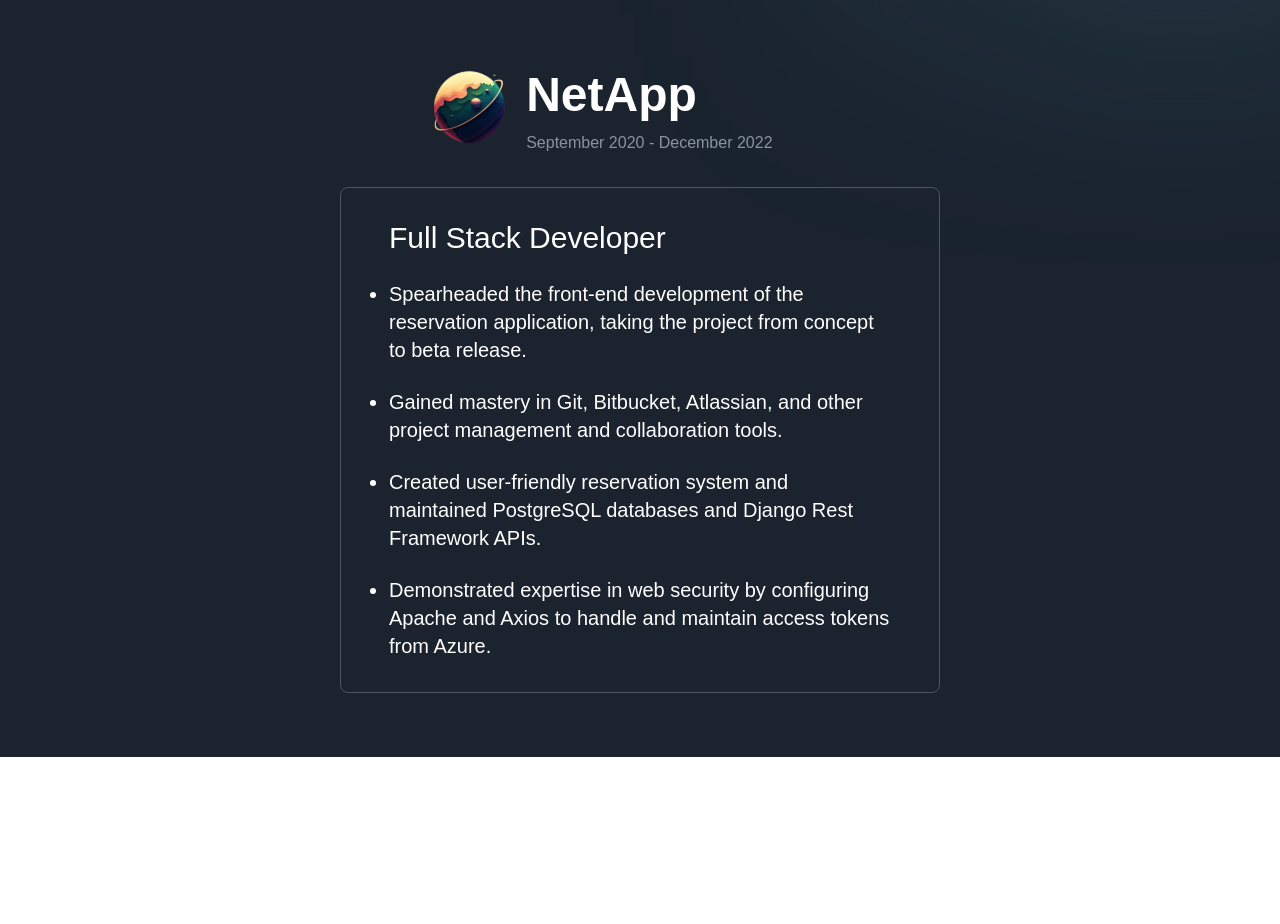
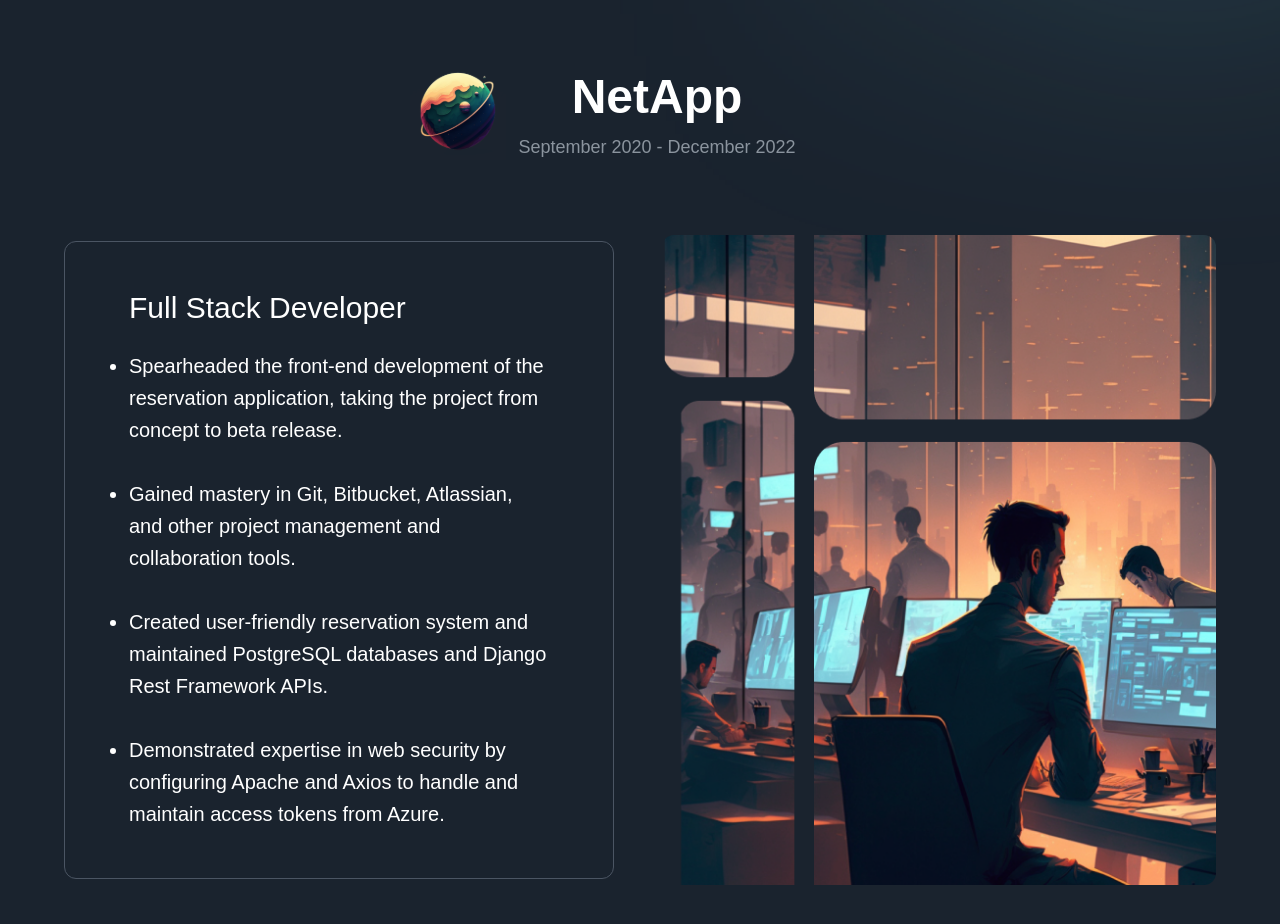
Before and after one commit to Falzaro/personal-website-space, a Next.js app: page / in a window 1280 px wide. Shown: the part 1740-2664 px from the top of the page. Before the commit the page ends 2497 px from the top, so only its background shows below. Built offline with nearby package versions, Linux system fonts and the light colour scheme; a web font is replaced by a local one.

Commit message:
added picture to the NetApp section

```diff
--- a/sections/Experience.jsx
+++ b/sections/Experience.jsx
@@ -13,7 +13,7 @@
       variants={staggerContainer}
       initial="hidden"
       whileInView="show"
-      viewport={{ once: false, amount: 0.25 }}
+      viewport={{ once: true, amount: 0.4 }}
       className={`${styles.innerWidth} mx-auto flex flex-col gap-8`}
     >
       <TypingText title="| Experience" textStyles="text-center" />
@@ -21,23 +21,35 @@
         variants={fadeIn('up', 'tween', 0.2, 1)}
         className="flex-[0.75] flex justify-center flex-col"
       >
-        <div className="flex items-center mx-auto">
+        {/* Company name */}
+        <div className="flex items-center mx-auto lg:mb-10">
           <img
             src="/single planet netapp.svg"
             alt="get-started"
             className="w-1/4 h-1/4 object-contain -mb-2"
           />
           <div className="flex flex-col">
-            <TitleText title={<>NetApp</>} />
-            <p className="text-[#8B949E]">September 2020 - December 2022</p>
+            <TitleText title={<>NetApp</>} textStyles="lg:text-center" />
+            <p className="text-[#8B949E] lg:text-lg">
+              September 2020 - December 2022
+            </p>
           </div>
         </div>
-        <div className="mt-[31px] flex flex-col max-w-[500px] md:max-w-[600px] gap-[24px] mx-auto">
-          <div className={`${styles.card}`}>
-            <p className="text-white text-2xl md:text-3xl font-medium pb-6 px-4">
+        {/* Job Description */}
+        <motion.div
+          variants={fadeIn('right', 'tween', 0.5, 1)}
+          className="mt-[31px] w-full flex items-center justify-center gap-8 lg:gap-12 xl:gap-18 2xl:gap-24 mx-auto"
+        >
+          {/* Card */}
+          <div
+            className={`${styles.card} max-w-[500px] md:max-w-[600px] lg:max-w-[550px]`}
+          >
+            {/* Job title */}
+            <p className="text-white text-2xl md:text-3xl 2xl:text-4xl font-medium pb-6 px-4">
               Full Stack Developer
             </p>
-            <ul className="list-disc text-white px-4 space-y-6 md:text-xl">
+            {/* Job summary */}
+            <ul className="list-disc text-white px-4 space-y-6 lg:space-y-8 lg:leading-8 2xl:leading-9 md:text-xl 2xl:text-xl">
               <li>
                 Spearheaded the front-end development of the reservation
                 application, taking the project from concept to beta release.
@@ -56,7 +68,17 @@
               </li>
             </ul>
           </div>
-        </div>
+          <motion.div
+            variants={fadeIn('left', 'tween', 1, 1)}
+            className="w-[50%] max-w-[600px] max-h-[650px] 2xl:max-h-[700px] hidden lg:block h-screen flex-1"
+          >
+            <img
+              src="/netapp.png"
+              alt="netapp"
+              className="w-full h-full object-cover rounded-xl"
+            />
+          </motion.div>
+        </motion.div>
       </motion.div>
     </motion.div>
   </section>
--- a/sections/Hero.jsx
+++ b/sections/Hero.jsx
@@ -12,7 +12,7 @@
       variants={staggerContainer}
       initial="hidden"
       whileInView="show"
-      viewport={{ once: true, amount: 0.25 }}
+      viewport={{ once: true, amount: 0.5 }}
       className={`${styles.innerWidth} mx-auto flex flex-col`}
     >
       <div className="flex justify-center items-center flex-col relative z-10 mb-10">
--- a/styles/index.js
+++ b/styles/index.js
@@ -8,11 +8,12 @@
   topPaddings: 'sm:pt-16 xs:pt-8 pt-12',
   bottomPaddings: 'sm:pb-16 xs:pb-8 pb-12',
 
-  card: 'flex flex-col border border-gray-600 p-8 rounded-lg md:text-lg bg-gradient-to-r from-white-400 to-white-500 w-full',
+  card: 'flex flex-col border border-gray-600 p-8 md:p-10 lg:p-12 rounded-xl md:text-lg bg-gradient-to-r from-white-400 to-white-500 w-full',
 
   flexCenter: 'flex justify-center items-center',
   flexStart: 'flex justify-start items-start',
   flexEnd: 'flex justify-end',
+  justifyBetween: 'flex justify-between items-center',
   navPadding: 'pt-[98px]',
 
   // hero section
--- a/tailwind.config.js
+++ b/tailwind.config.js
@@ -18,5 +18,8 @@
       },
     },
   },
+  variants: {
+    transform: ['responsive'],
+  },
   plugins: [],
 };
--- a/utils/motion.js
+++ b/utils/motion.js
@@ -89,7 +89,7 @@
 
 export const fadeIn = (direction, type, delay, duration) => ({
   hidden: {
-    x: direction === 'left' ? 100 : direction === 'right' ? -100 : 0,
+    x: direction === 'left' ? 150 : direction === 'right' ? -150 : 0,
     y: direction === 'up' ? 100 : direction === 'down' ? -100 : 0,
     opacity: 0,
   },
```
Also changed, not shown: public/netapp.png (added).
